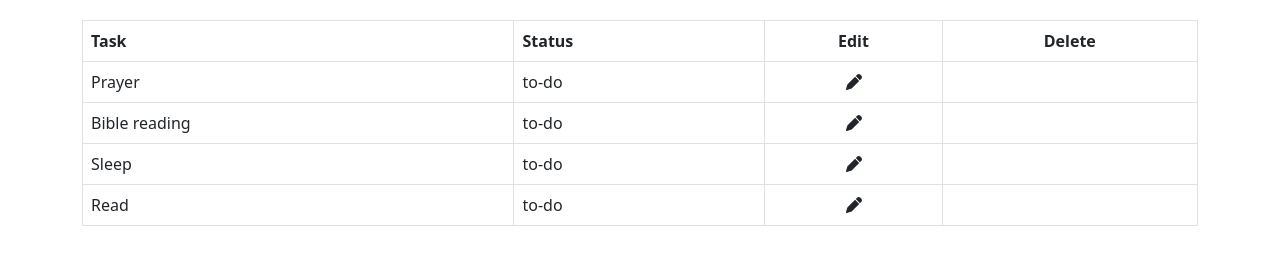
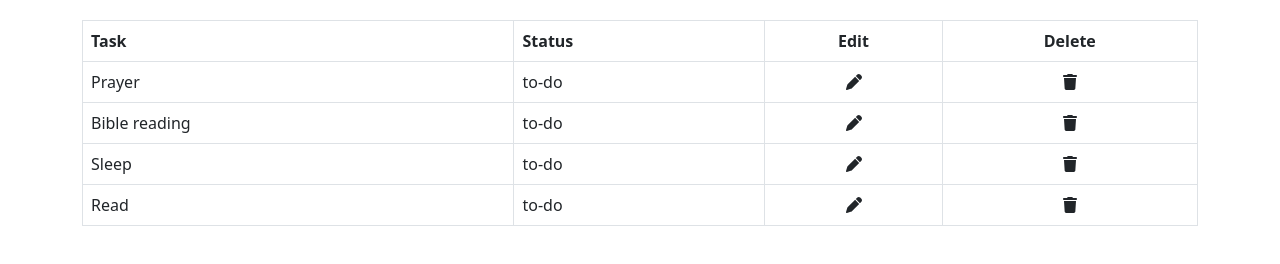
Before and after one commit to EmmanuelOdedele/todoappvuecli, a Vue app: page / in a window 1280 px wide. Shown: the part 200-464 px from the top of the page. Built offline with nearby package versions, Linux system fonts and the light colour scheme.

Commit message:
vs commit valid

```diff
--- a/src/components/TodoApp.vue
+++ b/src/components/TodoApp.vue
@@ -28,7 +28,9 @@
             </div>
           </td>
           <td>
-            <div class="text-center"></div>
+            <div class="text-center">
+              <span class="fa fa-trash"></span>
+            </div>
           </td>
         </tr>
       </tbody>
```
